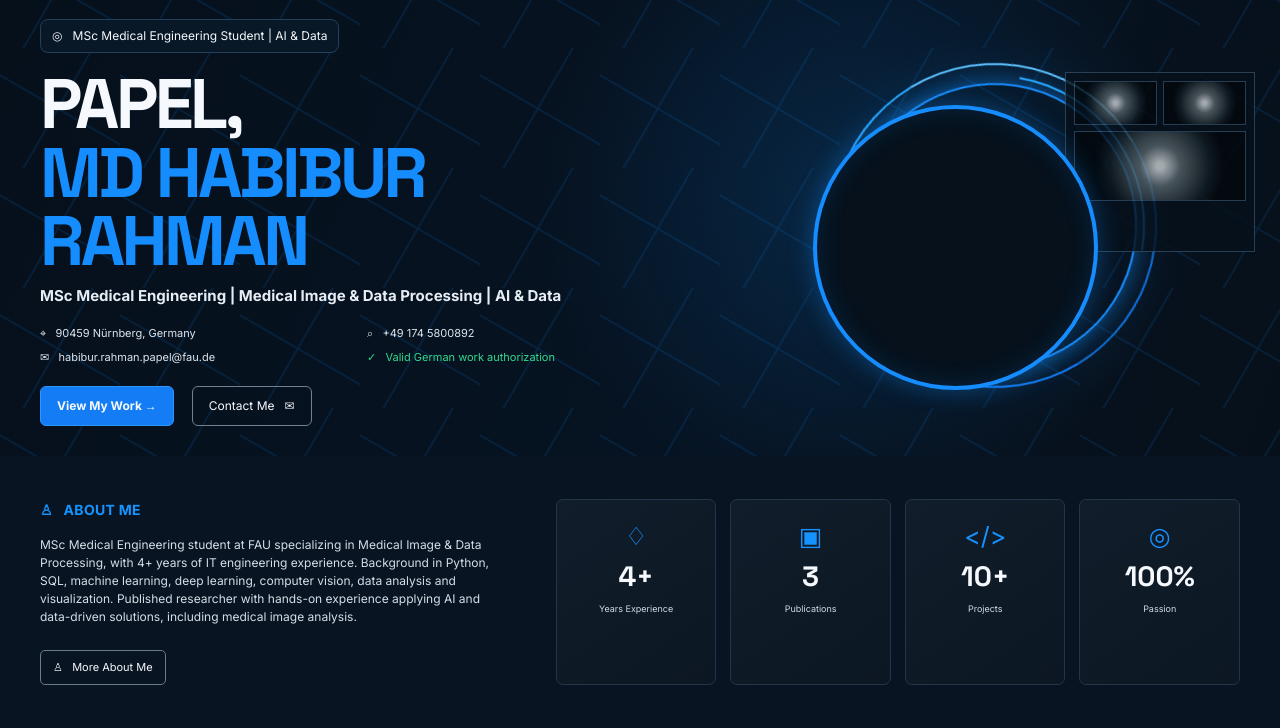
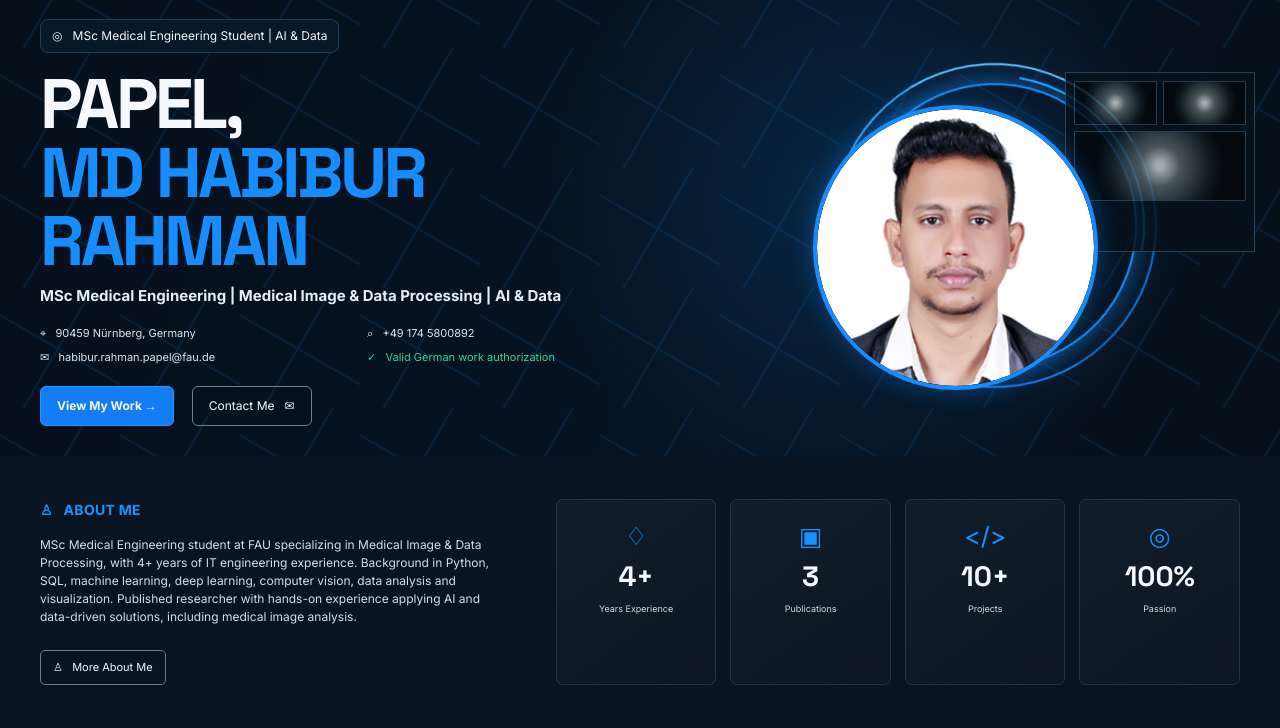
Before and after one commit to papelmdhabiburrahman/medical-ai-portfolio, a plain HTML site: page index.html in a window 1280 px wide. Shown: the part 72-800 px from the top of the page. Drawn offline with Linux system fonts and the light colour scheme; files whose address does not match are found by name.

Commit message:
Update index.html

```diff
--- a/index.html
+++ b/index.html
@@ -44,7 +44,7 @@
       <div class="portrait-ring"></div>
       <div class="medical-panel"><div class="scan s1"></div><div class="scan s2"></div><div class="scan s3"></div></div>
       <div class="portrait">
-        <img src="assets/profile.jpg" alt="MD Habibur Rahman Papil" onerror="this.style.display='none'">
+        <img src="profile.jpg" alt="MD Habibur Rahman Papel" onerror="this.style.display='none'">
       </div>
     </div>
   </div>
```
